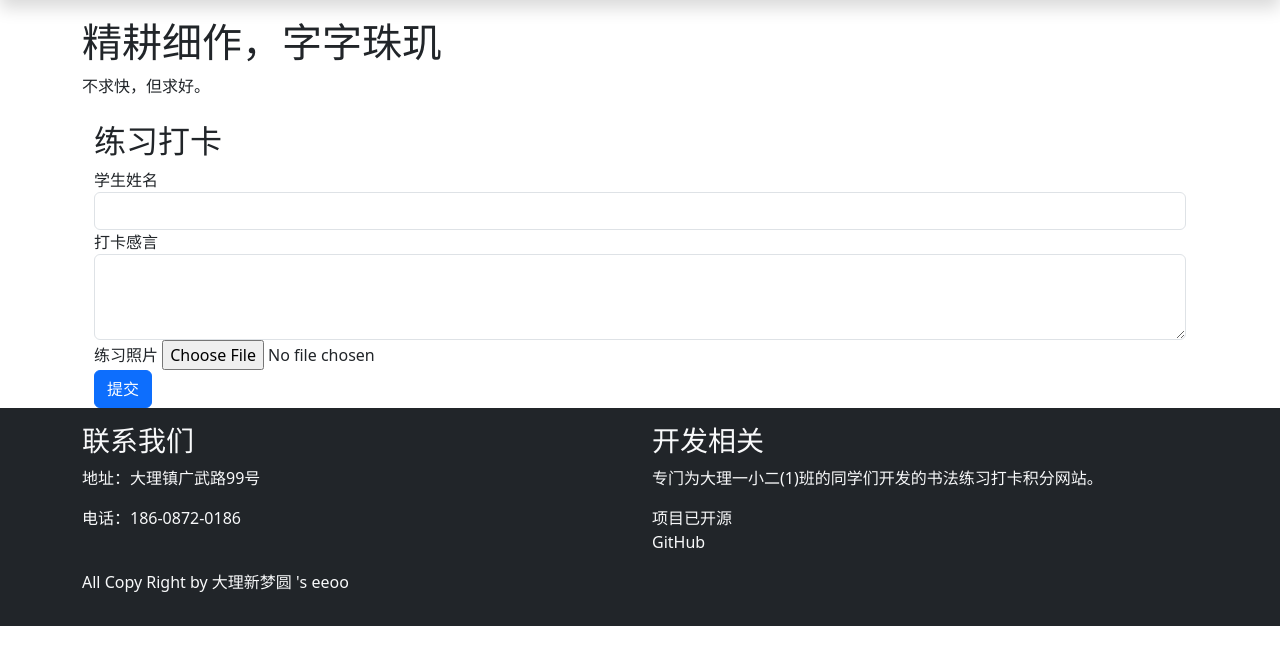
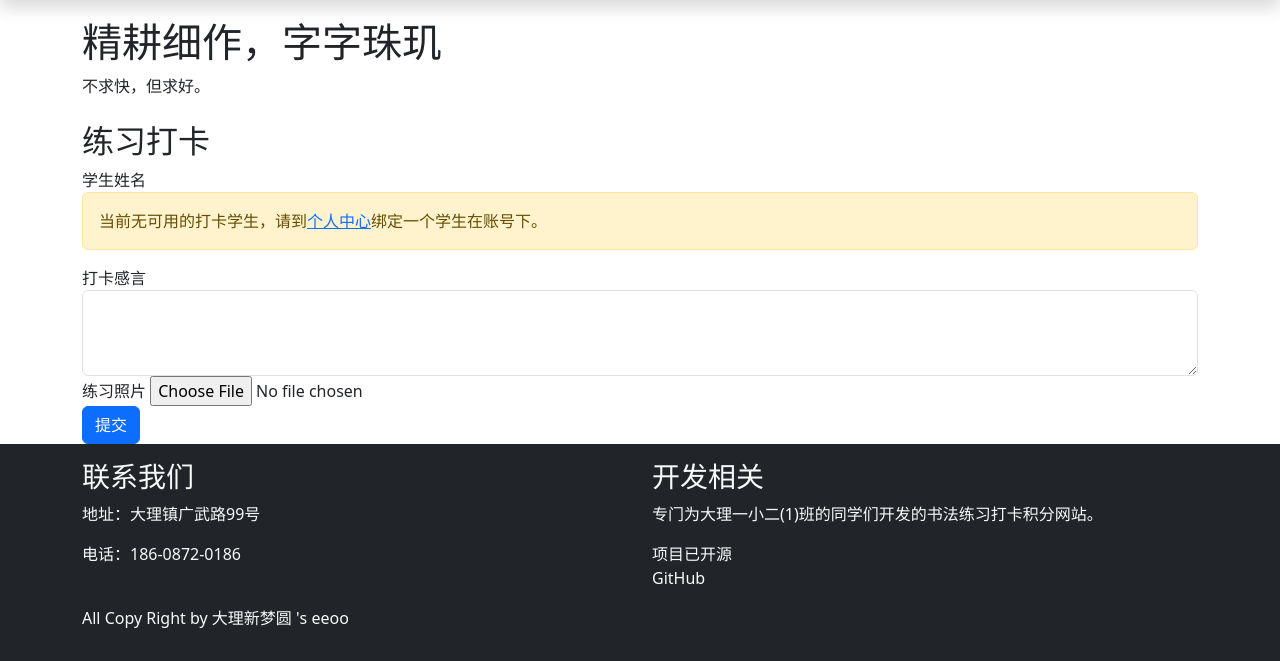
Before and after one commit to Myeeoo/Student_Calligraphy_practice, a Django app: page /checkin/ in a window 1280 px wide. Shown: the part 56-717 px from the top of the page. Run offline with Django 4.2, Linux system fonts and the light colour scheme; a user stored in the database is signed in; data comes from the database, SQL or seed files in the repository; both versions use the stored data as it was after the commit; lists and menus that the app fills with data are empty; some libraries are stand-ins or nearby versions.

Commit message:
更新首页

```diff
--- a/myapp/templates/base.html
+++ b/myapp/templates/base.html
@@ -170,11 +170,11 @@
         <!-- 内容区域 -->
         <h1>精耕细作，字字珠玑</h1>
         <p>不求快，但求好。 </p>
-        <div>
+
           {% if messages %}
             <ul class="messages">
               {% for message in messages %}
-                <li{% if message.tags %} class="{{ message.tags }}"{% endif %}>{{ message }}</li>
+                <li{% if message.tags %} class="alert alert-warning"{% endif %}>{{ message }}</li>
               {% endfor %}
             </ul>
           {% endif %}
--- a/myapp/templates/checkin.html
+++ b/myapp/templates/checkin.html
@@ -6,11 +6,17 @@
     {% csrf_token %}
     <div class="form-group">
         <label for="{{ form.student.id_for_label }}">学生姓名</label>
+        {% if mystudent %}
         <select id="{{ form.student.id_for_label }}" name="{{ form.student.name }}" class="form-control">
             {% for student in mystudent %}
                 <option value="{{ student.pk }}">{{ student.name }}</option>
             {% endfor %}
         </select>
+        {% else %}
+              <div class="alert alert-warning" role="alert">
+                当前无可用的打卡学生，请到<a href="{% url 'user_center' %}">个人中心</a>绑定一个学生在账号下。
+              </div>
+        {% endif %}
     </div>
     <div class="form-group">
         <label for="{{ form.checkin_text.id_for_label }}">打卡感言</label>
--- a/myapp/views.py
+++ b/myapp/views.py
@@ -122,7 +122,7 @@
 
             # 检查是否已经打卡
             if Checkin.objects.filter(student=checkin.student, checkin_date=checkin.checkin_date).exists():
-                messages.error(request, '今天已经打过卡了！')
+                messages.error(request, f'{checkin.student.name}今天已经打过卡了！')
                 return redirect('/')
 
             checkin.score = calculate_score(checkin)
```
Also changed, not shown: db.sqlite3.
